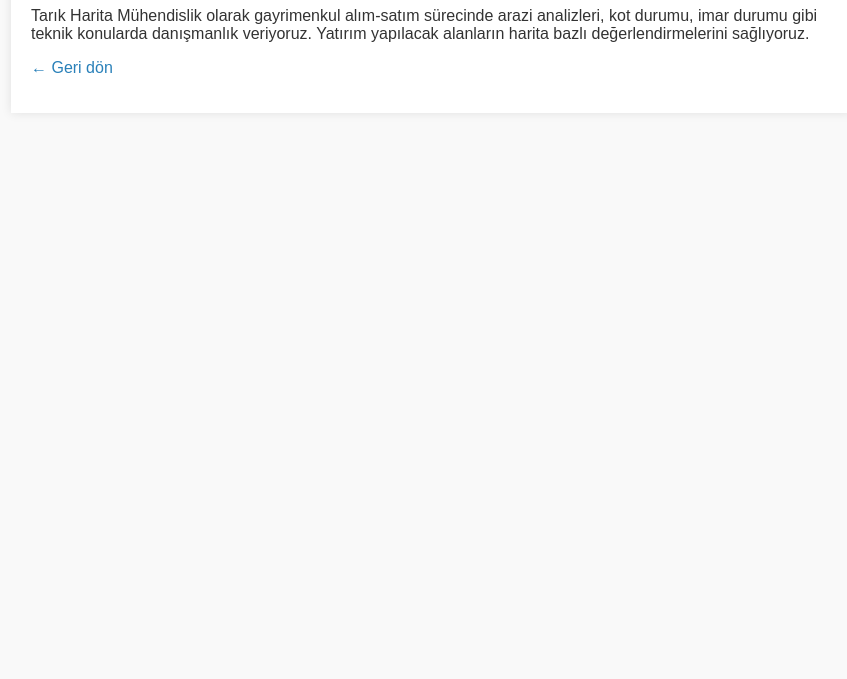
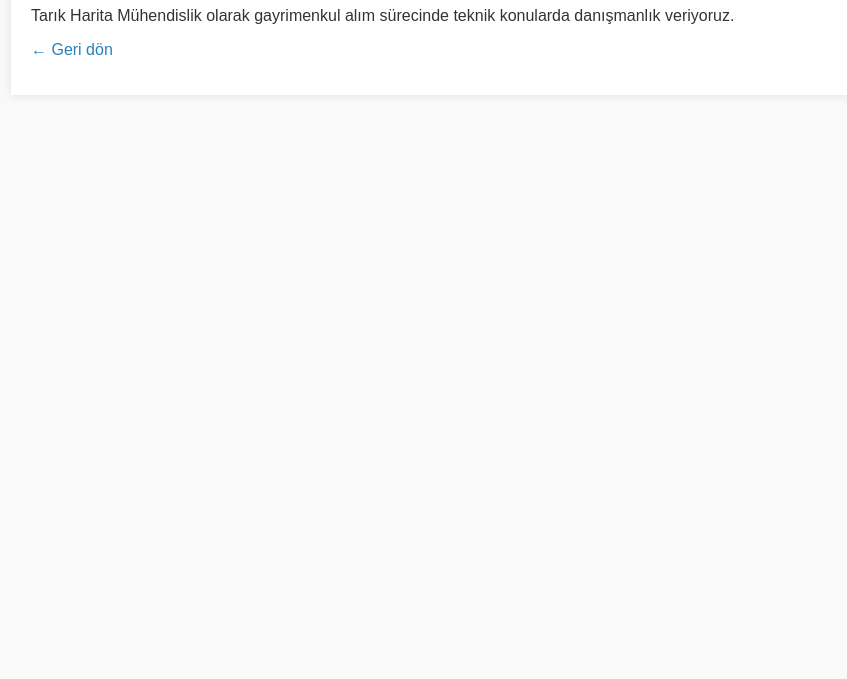
Before and after one commit to xsalinger/tarikharita, a plain HTML site: page gayrimenkul.html in a window 1280 px wide. Shown: the part 121-800 px from the top of the page, without its empty margins (209-1056 px from the left). Drawn offline with Linux system fonts and the light colour scheme.

Commit message:
Update gayrimenkul.html

```diff
--- a/gayrimenkul.html
+++ b/gayrimenkul.html
@@ -14,7 +14,7 @@
 <body>
   <div class="container">
     <h1>Gayrimenkul Yatırımı Hakkında</h1>
-    <p>Tarık Harita Mühendislik olarak gayrimenkul alım-satım sürecinde arazi analizleri, kot durumu, imar durumu gibi teknik konularda danışmanlık veriyoruz. Yatırım yapılacak alanların harita bazlı değerlendirmelerini sağlıyoruz.</p>
+    <p>Tarık Harita Mühendislik olarak gayrimenkul alım sürecinde  teknik konularda danışmanlık veriyoruz.</p>
     <p><a href="index.html">← Geri dön</a></p>
   </div>
 </body>
```
